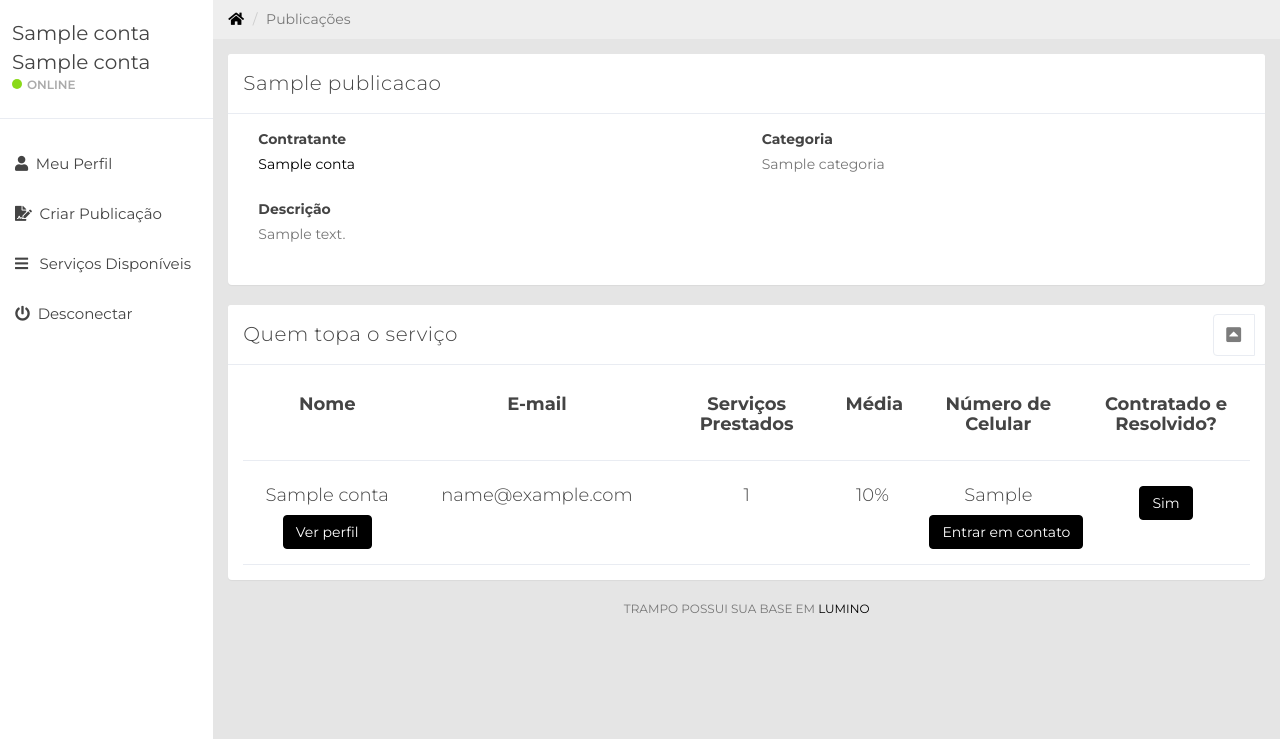
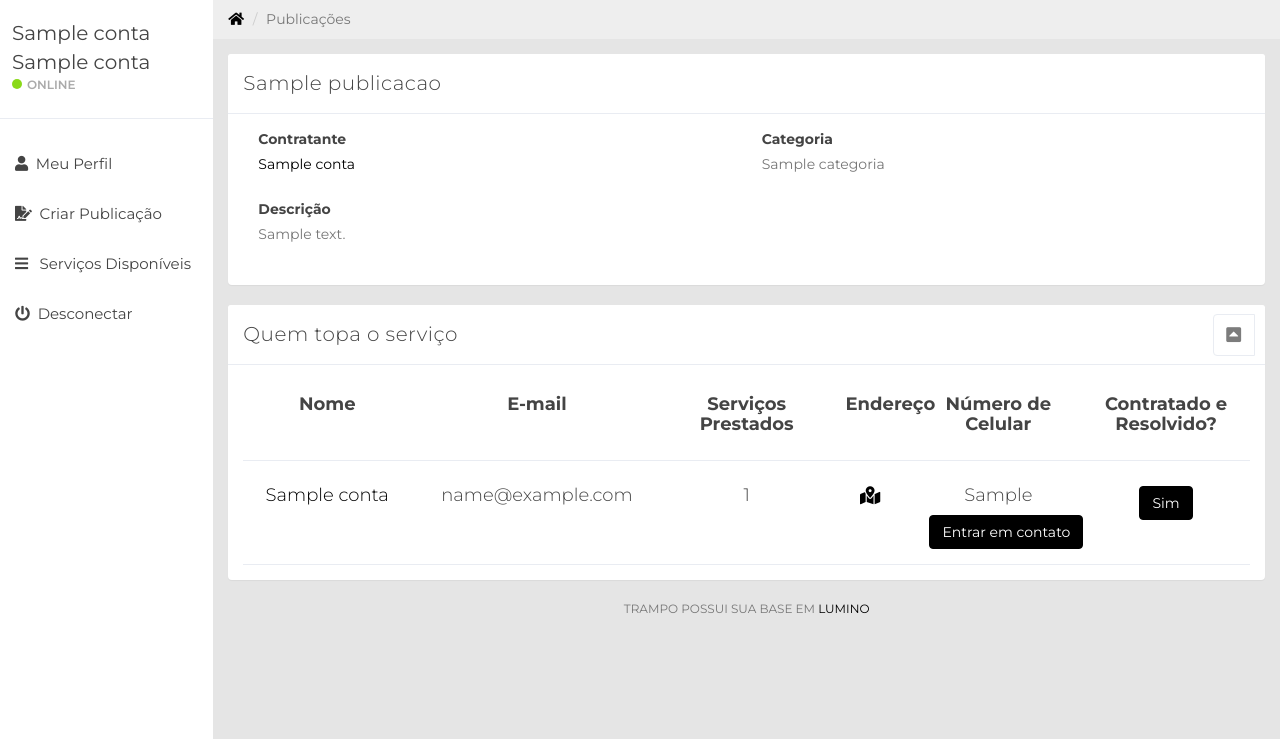
Before and after one commit to tulio-s-jardim/trampo, a PHP site: page /publicacao.php?id=1 in a window 1280 px wide. Shown: the part 61-800 px from the top of the page. Run offline with PHP 8.4, Linux system fonts and the light colour scheme; the visitor is signed in with stand-in values (Sample User, id 1); tables that the repository leaves empty hold one stand-in row (values such as "Sample post"); some libraries are stand-ins or nearby versions.

Commit message:
Endereço e filtragem de pub completadas

```diff
--- a/php/conta.php
+++ b/php/conta.php
@@ -369,7 +369,7 @@ class Conta {
     }
 
     public function viewPublicacoesArea($id, $area) {
-        $query = "SELECT *, publicacao.id AS pid, categoria.id AS cid FROM `publicacao` JOIN categoria JOIN conta WHERE categoria_id = :id AND categoria.id = :id AND conta.id = publicacao.conta_id AND conta.cep LIKE :area AND (SELECT count(visualizado) FROM respostas WHERE publicacao_id = :id AND visualizado = 2) = 0 ORDER BY publicacao.id DESC;";
+        $query = "SELECT *, publicacao.id AS pid, categoria.id AS cid FROM `publicacao` JOIN categoria JOIN conta WHERE categoria_id = :id AND categoria.id = :id AND nota is not null AND conta.id = publicacao.conta_id AND conta.cep LIKE :area AND (SELECT count(visualizado) FROM respostas WHERE publicacao_id = :id AND visualizado = 2) > 0 ORDER BY publicacao.id DESC;";
         $stmt = $this->conn->prepare($query);
         $stmt->bindParam(":id", $id);
         $stmt->bindParam(":area", $area);
--- a/publicacao.php
+++ b/publicacao.php
@@ -86,7 +86,7 @@ if(isset($_POST['responde'])) {
 								<h4><b>Serviços Prestados</b></h4>
 							</div>
 							<div class="col-xs-1 col-md-1 date">
-								<h4><b>Média</b></h4>
+								<h4><b>Endereço</b></h4>
 							</div>
 							<div class="col-xs-2 col-md-2 date">
 								<h4><b>Número de Celular</b></h4>
@@ -107,8 +107,7 @@ if(isset($_POST['responde'])) {
 					<div class="col-xs-12">
 						<div class="row">
 							<div class="col-xs-2 col-md-2 date">
-								<h4><?php echo $r[$i]->nome ?></h4>
-								<a class="btn btn-primary" href="perfil?id=<?= $r[$i]->id ?>">Ver perfil</a>
+								<h4><a href="perfil?id=<?= $r[$i]->id ?>"><?php echo $r[$i]->nome ?></a></h4>
 							</div>
 							<div class="col-xs-3 col-md-3 date">
 								<h4><?php echo $r[$i]->email ?></h4>
@@ -117,7 +116,7 @@ if(isset($_POST['responde'])) {
 								<h4><?php echo sizeof($pX) ?></h4>
 							</div>
 							<div class="col-xs-1 col-md-1 date">
-								<h4><?php echo $contaX->viewRecomendacoesPrestador()->n*10 . '%' ?></h4>
+								<h4><a href="<?php echo 'https://www.google.com/maps?q='.$r[$i]->cep ?>"><em class="fa fa-map-marked-alt">&nbsp;</em></a></h4>
 							</div>
 							<div class="col-xs-2 col-md-2 date">
 								<h4><?php echo $r[$i]->celular ?></a></h4>
--- a/respostas.php
+++ b/respostas.php
@@ -37,7 +37,7 @@ include_once('header.php');
 								<h4><b>Serviços Prestados</b></h4>
 							</div>
 							<div class="col-xs-1 col-md-1 date">
-								<h4><b>Média</b></h4>
+								<h4><b>Endereço</b></h4>
 							</div>
 							<div class="col-xs-4 col-md-4 date">
 								<h4><b>Número de Celular</b></h4>
@@ -65,7 +65,7 @@ include_once('header.php');
 								<h4><?php echo sizeof($pX) ?></h4>
 							</div>
 							<div class="col-xs-1 col-md-1 date">
-								<h4><?php echo $contaX->viewRecomendacoesPrestador()->n*10 . '%' ?></h4>
+								<h4><a href="<?php echo 'https://www.google.com/maps?q='.$r[$i]->cep ?>"><em class="fa fa-map-marked-alt">&nbsp;</em></a></h4>
 							</div>
 							<div class="col-xs-4 col-md-4 date">
 								<h4><a href="https://wa.me/55<?php echo $r[$i]->celular ?>?text=Ol%C3%A1%2C%20vejo%20que%20voc%C3%AA%20respondeu%20%C3%A0%20minha%20publica%C3%A7%C3%A3o%20%22<?php echo $conta->myUrlEncode($rg[$j]->titulo) ?>%22."><?php echo $r[$i]->celular ?></a></h4>
```
